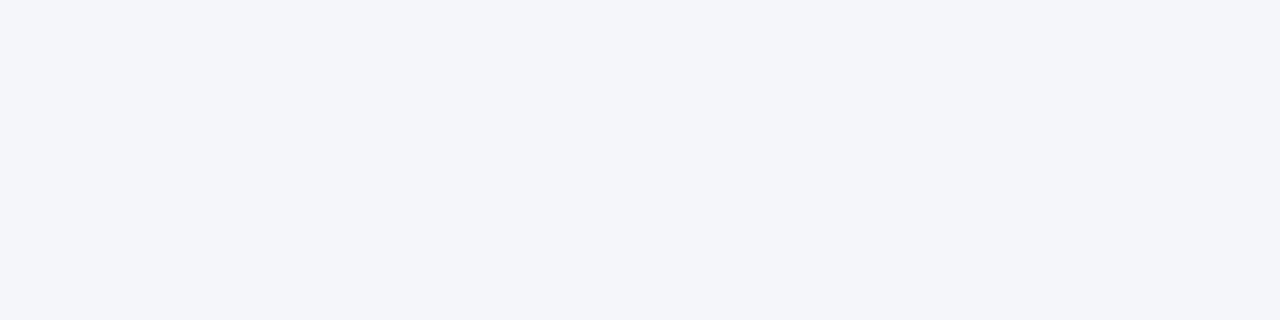
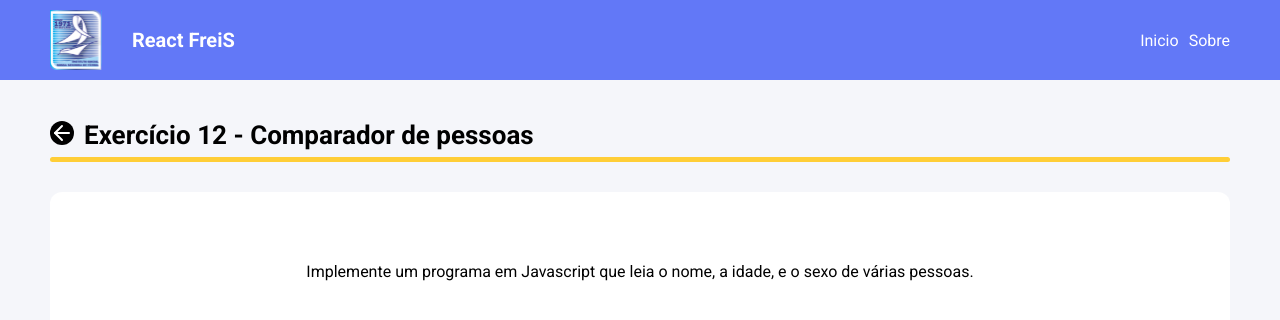
Before and after one commit to frosttlink/ReactFreiS, a React (Create React App) app: page /exec12 in a window 1280 px wide. Before the commit this address had no page. Shown: the top 320 px of the page. Built offline with nearby package versions, Linux system fonts and the light colour scheme.

Commit message:
lógica do exec 12

```diff
--- a/package.json
+++ b/package.json
@@ -7,6 +7,7 @@
     "@testing-library/react": "^13.4.0",
     "@testing-library/user-event": "^13.5.0",
     "lucide-react": "^0.424.0",
+    "prompt-sync": "^4.2.0",
     "react": "^18.3.1",
     "react-dom": "^18.3.1",
     "react-router-dom": "^6.25.1",
--- /dev/null
+++ b/src/pages/pgExec12/index.jsx
@@ -0,0 +1,35 @@
+/* eslint-disable eqeqeq */
+import { ArrowLeft } from "lucide-react"
+import "./index.scss"
+
+import { Link } from "react-router-dom"
+import Cabecalho from "../../components/cabecalho"
+
+
+export default function Exec12() {
+  return (
+    <div className="pagina-exec12">
+      <Cabecalho />
+      <main>
+        <div className="topo">
+          <Link to='/'><ArrowLeft className="icon" /></Link>
+          <h1>Exercício 12 - Comparador de pessoas</h1>
+        </div>
+        <div className="line" />
+        <div className="container-exec">
+          <p>
+            Implemente um programa em Javascript que leia o nome, a idade, e o sexo de várias pessoas.
+          </p>
+        </div>
+        <center>
+          <div className="container-execs">
+
+          </div>
+        </center>
+        <div className="result">
+
+        </div>
+      </main>
+    </div>
+  )
+}
--- /dev/null
+++ b/src/pages/pgExec12/index.scss
@@ -0,0 +1,12 @@
+.pagina-exec12 {
+  .line {
+    background-color: #FFCE37;
+    ;
+  }
+  .result {
+    & p{
+      background-color: #F5F6FA;
+    }
+
+  }
+}
--- a/src/pages/pgInicio/index.scss
+++ b/src/pages/pgInicio/index.scss
@@ -1,6 +1,4 @@
 .pagina-inicial {
-
-
 
   h2 {
     margin-top: 55px;
--- a/src/route.jsx
+++ b/src/route.jsx
@@ -12,6 +12,7 @@ import Exec08 from "./pages/pgExec08";
 import Exec09 from "./pages/pgExec09";
 import Exec10 from "./pages/pgExec10";
 import Exec11 from "./pages/pgExec11";
+import Exec12 from "./pages/pgExec12";
 
 export default function Navegacao() {
   return (
@@ -30,6 +31,7 @@ export default function Navegacao() {
         <Route path="/exec09" element={ <Exec09/> }/>
         <Route path="/exec10" element={ <Exec10/> }/>
         <Route path="/exec11" element={ <Exec11/> }/>
+        <Route path="/exec12" element={ <Exec12/> }/>
 
 
       </Routes>
```
Also changed, not shown: 2 other files (tests, documents, lock files or other folders).
